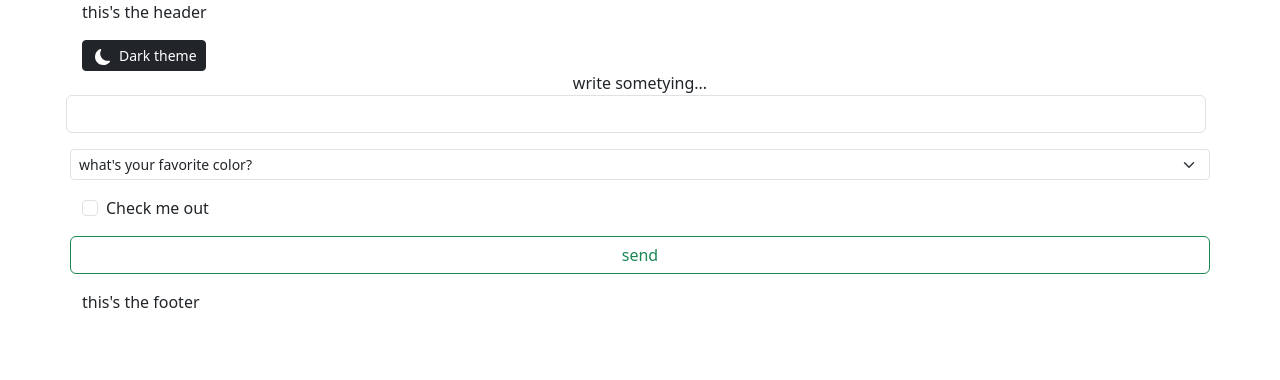
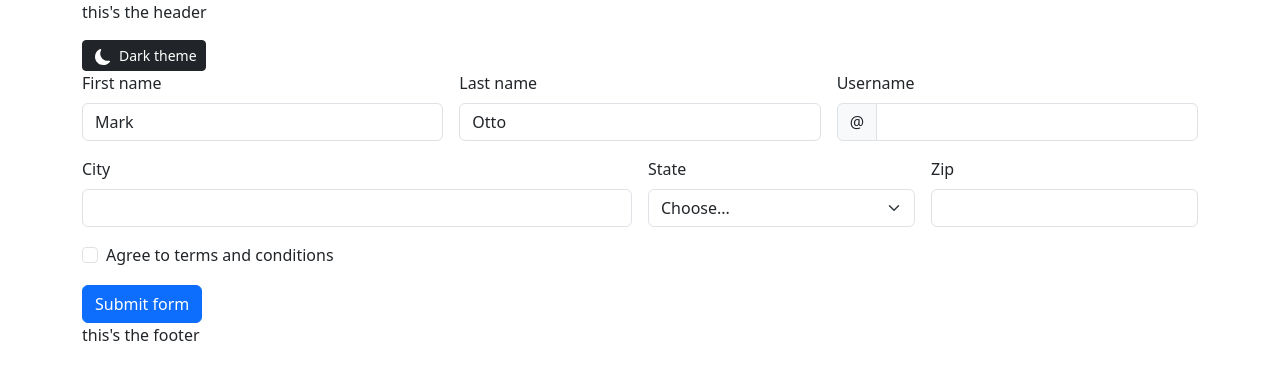
Before and after one commit to MarcoRosselDev/next-js-07, a React (Vite) app in the folder rt/: page / in a window 1280 px wide. Shown: the top 380 px of the page. Built offline with nearby package versions, Linux system fonts and the light colour scheme.

Commit message:
react | formularios controlados | refact v3

```diff
--- /dev/null
+++ b/rt/src/components/main/Authocheck.tsx
@@ -0,0 +1,97 @@
+import type { FormEvent } from "react"
+
+export default function Check() {
+
+  const handleSend = (e: FormEvent) => {
+    e.preventDefault()
+    console.log("hola");
+
+  }
+
+  return (
+    <form onSubmit={handleSend} className="row g-3 needs-validation" noValidate>
+      <div className="col-md-4">
+        <label htmlFor="validationCustom01" className="form-label">First name</label>
+        <input type="text" className="form-control" id="validationCustom01" value="Mark" required/>
+        <div className="valid-feedback">
+          Looks good!
+        </div>
+      </div>
+      <div className="col-md-4">
+        <label htmlFor="validationCustom02" className="form-label">Last name</label>
+        <input type="text" className="form-control" id="validationCustom02" value="Otto" required/>
+        <div className="valid-feedback">
+          Looks good!
+        </div>
+      </div>
+      <div className="col-md-4">
+        <label htmlFor="validationCustomUsername" className="form-label">Username</label>
+        <div className="input-group has-validation">
+          <span className="input-group-text" id="inputGroupPrepend">@</span>
+          <input type="text" className="form-control" id="validationCustomUsername" aria-describedby="inputGroupPrepend" required/>
+          <div className="invalid-feedback">
+            Please choose a username.
+          </div>
+        </div>
+      </div>
+      <div className="col-md-6">
+        <label htmlFor="validationCustom03" className="form-label">City</label>
+        <input type="text" className="form-control" id="validationCustom03" required/>
+        <div className="invalid-feedback">
+          Please provide a valid city.
+        </div>
+      </div>
+      <div className="col-md-3">
+        <label htmlFor="validationCustom04" className="form-label">State</label>
+        <select className="form-select" id="validationCustom04" required>
+          <option selected disabled value="">Choose...</option>
+          <option>...</option>
+        </select>
+        <div className="invalid-feedback">
+          Please select a valid state.
+        </div>
+      </div>
+      <div className="col-md-3">
+        <label htmlFor="validationCustom05" className="form-label">Zip</label>
+        <input type="text" className="form-control" id="validationCustom05" required/>
+        <div className="invalid-feedback">
+          Please provide a valid zip.
+        </div>
+      </div>
+      <div className="col-12">
+        <div className="form-check">
+          <input className="form-check-input" type="checkbox" value="" id="invalidCheck" required/>
+          <label className="form-check-label" htmlFor="invalidCheck">
+            Agree to terms and conditions
+          </label>
+          <div className="invalid-feedback">
+            You must agree before submitting.
+          </div>
+        </div>
+      </div>
+      <div className="col-12">
+        <button className="btn btn-primary" type="submit">Submit form</button>
+      </div>
+    </form>
+  )
+}
+
+// Example starter JavaScript for disabling form submissions if there are invalid fields
+/* (() => {
+  'use strict'
+
+  // Fetch all the forms we want to apply custom Bootstrap validation styles to
+  const forms = document.querySelectorAll('.needs-validation')
+
+  // Loop over them and prevent submission
+  Array.from(forms).forEach(form => {
+    form.addEventListener('submit', event => {
+      if (!form.checkValidity()) {
+        event.preventDefault()
+        event.stopPropagation()
+      }
+
+      form.classList.add('was-validated')
+    }, false)
+  })
+})() */
--- a/rt/src/components/main/Main.tsx
+++ b/rt/src/components/main/Main.tsx
@@ -1,9 +1,26 @@
-import MyForm from "./MyForm";
+//import MyForm from "./MyForm";
+import Check from "../../components/main/Authocheck"
 
 export default function Main() {
   return (
     <main className="container-sm">
-      <MyForm />
+      <Check />
+      {/* <MyForm />
+      <p>another form</p>
+      <form className="">
+        <div className="mb-3 row">
+          <label htmlFor="staticEmail" className="col-sm-2 col-form-label">Email</label>
+          <div className="col-sm-10">
+            <input type="email" className="form-control" id="staticEmail"  />
+          </div>
+        </div>
+        <div className="mb-3 row">
+          <label htmlFor="inputPassword" className="col-sm-2 col-form-label">Password</label>
+          <div className="col-sm-10">
+            <input type="password" className="form-control" id="inputPassword" />
+          </div>
+        </div>
+      </form> */}
     </main>
   )
 }
```
